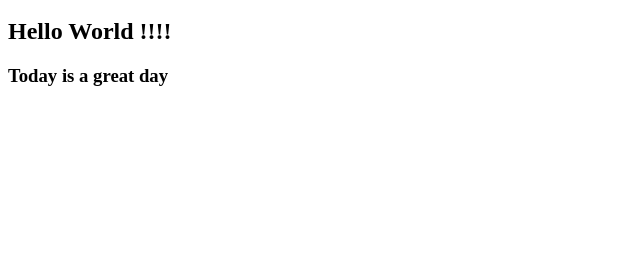
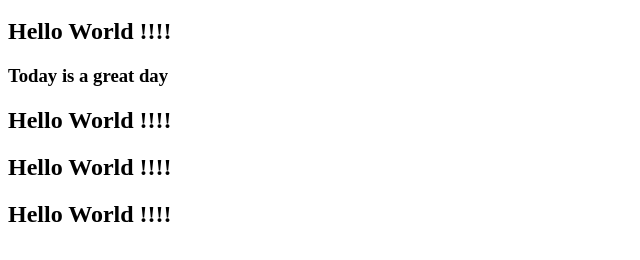
Before and after one commit to gga18119/s2i-project, a plain HTML site: page index.html in a window 1280 px wide. Shown: the part 48-308 px from the top of the page, without its empty margins (0-640 px from the left). Drawn offline with Linux system fonts and the light colour scheme.

Commit message:
Update index.html

```diff
--- a/index.html
+++ b/index.html
@@ -6,5 +6,8 @@
 		<h1>This is the home page in Openshift</h1>
 		<h2>Hello World !!!! </h2>
 		<h3>Today is a great day </h3>
+		<h2>Hello World !!!! </h2>
+		<h2>Hello World !!!! </h2>
+		<h2>Hello World !!!! </h2>
 	</body>
 </html>
```
